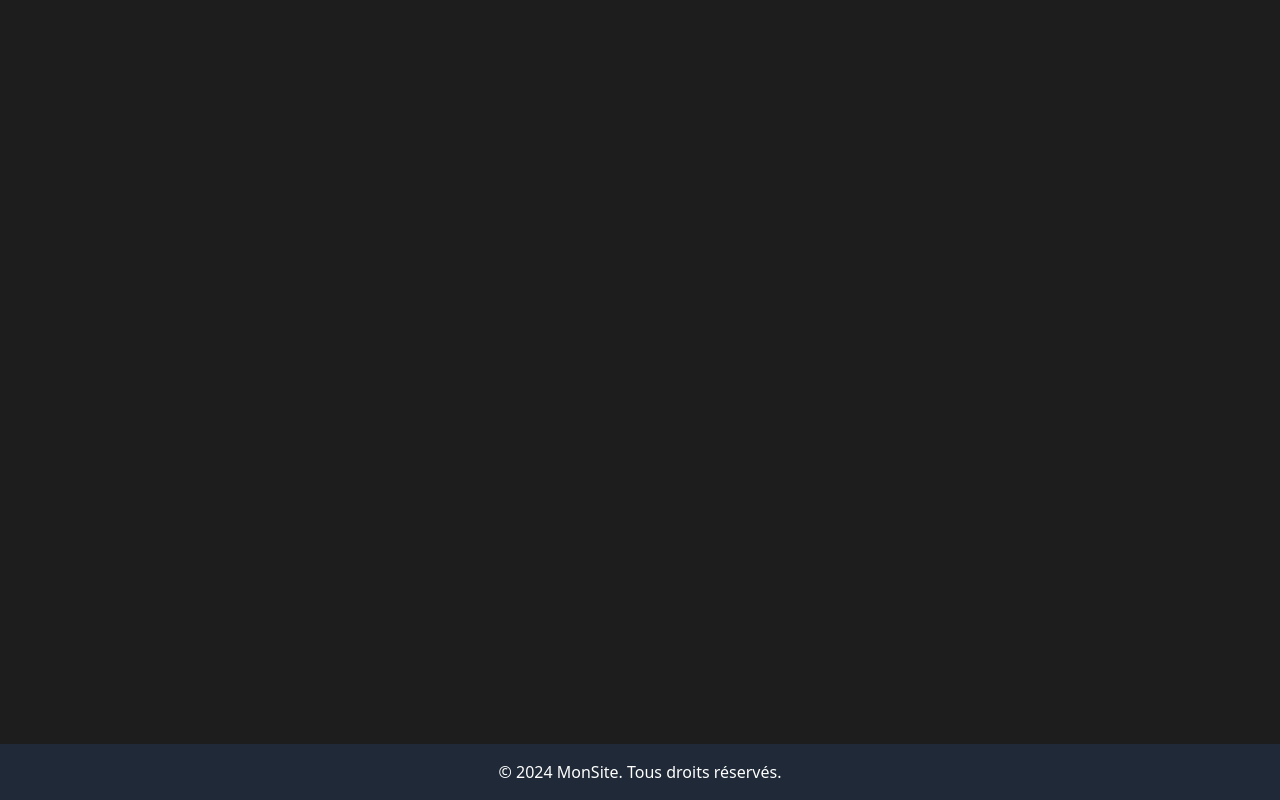
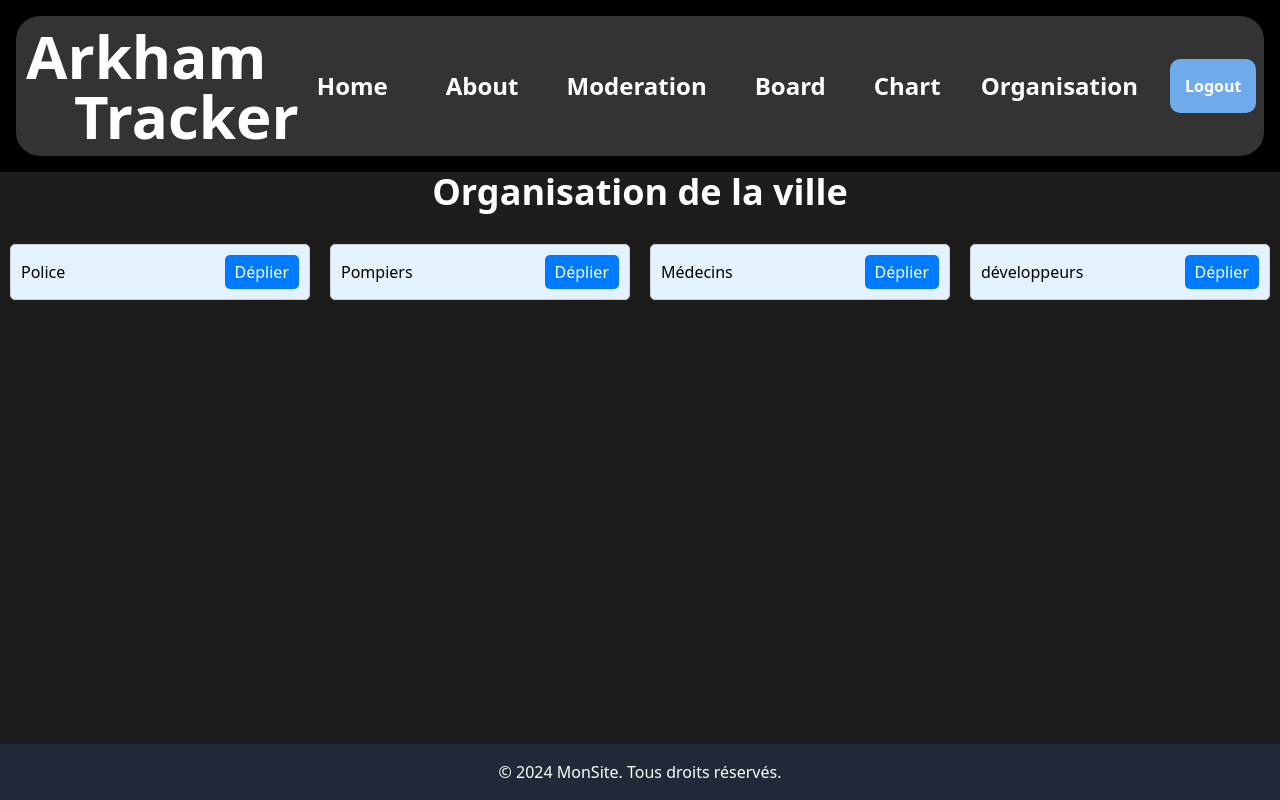
Before and after one commit to amezianechayer/timemanager, a Vue app in the folder frontend/: page /organisation in a window 1280 px wide. Built offline with nearby package versions, Linux system fonts and the light colour scheme; sample sign-in values are in the browser's storage.

Commit message:
new page

```diff
--- a/frontend/src/App.vue
+++ b/frontend/src/App.vue
@@ -19,7 +19,7 @@ export default {
 
 <style>
 html, body {
-  background-color: #1d1d1d !important; /* Background color of the page */
+  background-color: #1d1d1d; /* Background color of the page */
   color: #ffffff !important; /* Text color */
   height: 100%; /* Ensure the body takes the full height of the viewport */
   margin: 0;
--- a/frontend/src/components/HeaderComponent.vue
+++ b/frontend/src/components/HeaderComponent.vue
@@ -13,10 +13,11 @@
         <router-link to="/moderation" class="hover:underline p-2">Moderation</router-link>
         <router-link to="/board" class="hover:underline p-2">Board</router-link>
         <router-link to="/chart" class="hover:underline p-2">Chart</router-link>
+        <router-link to="/organisation">Organisation</router-link>
         <router-link to="/profil">
+
           <img src="@/assets/profil.png" alt="Arkham Tracker Logo" class="w-16 h-16">
         </router-link>
-
       </div>
 
       <button @click="logout" class="logout-button">
@@ -66,19 +67,15 @@ nav a {
 }
 
 button.logout-button {
-  background-color: blue;
-  color: black;
-  font-size: 2xl; /* Same as the categories in the navbar */
+  background-color: #6FABEB;
+  color: white;
+  font-size: 2xl;
   font-weight: bold;
-  padding: 4px;
-  border-radius: xl;
+  padding: 15px;
+  border-radius: 10px;
   z-index: 10;
+
 }
-
-button.logout-button:hover {
-  background-color: #; /* Darker blue for hover effect */
-}
-
 img {
   object-fit: contain; /* Garde la proportion de l'image */
 }
--- a/frontend/src/router/index.js
+++ b/frontend/src/router/index.js
@@ -45,6 +45,11 @@ const routes = [
         path: '/profil',
         component: () => import('@/views/admin /ProfilPage.vue'),
         meta: { requiresAuth: true }
+    },
+    {
+        path: '/organisation',
+        component: () => import('@/views/admin /OrganisationPage.vue'),
+        meta: { requiresAuth: true }
     }
 
 ];
--- a/frontend/src/views/admin /ChartHours.vue
+++ b/frontend/src/views/admin /ChartHours.vue
@@ -8,13 +8,14 @@
       <option v-for="user in users" :key="user.id" :value="user.id">{{ user.username }}</option>
     </select>
 
-    <HeuresChart :chartData="chartData" :options="chartOptions" />
+    <HeuresChart :key="selectedUser" :chartData="chartData" :options="chartOptions" />
+    <p v-if="lastInsertedAt">Dernière date d'insertion : {{ formatDate(lastInsertedAt) }}</p>
 
     <div v-if="clocks.length > 0">
       <h3>Clocks :</h3>
       <ul>
         <li v-for="clock in clocks" :key="clock.id">
-          {{ clock.time }} - {{ clock.user_id }} - {{ clock.status }}
+          {{ clock.time }} - {{ clock.user_id }} - {{ clock.status }} - {{ formatDate(clock.inserted_at) }}
         </li>
       </ul>
     </div>
@@ -39,6 +40,7 @@ export default {
       users: [],
       selectedUser: null,
       clocks: [],
+      lastInsertedAt: null, // Nouveau champ pour stocker la dernière date d'insertion
       chartData: {
         labels: [],  // À remplir dynamiquement
         datasets: [
@@ -62,7 +64,7 @@ export default {
     async fetchUsers() {
       try {
         const response = await axios.get('http://localhost:4000/api/users');
-        this.users = response.data.data; // Mettre à jour la liste des utilisateurs
+        this.users = response.data.data;
       } catch (error) {
         console.error('Erreur lors de la récupération des utilisateurs:', error);
       }
@@ -71,8 +73,13 @@ export default {
       if (this.selectedUser) {
         try {
           const response = await axios.get(`http://localhost:4000/api/clocks/${this.selectedUser}`);
-          console.log('Réponse de l\'API:', response.data); // Debug: Afficher la réponse de l'API
+          console.log('Réponse de l\'API:', response.data);
           this.clocks = response.data.data; // Mettre à jour les clocks
+
+          // Mettre à jour lastInsertedAt
+          if (this.clocks.length > 0) {
+            this.lastInsertedAt = this.clocks[this.clocks.length - 1].inserted_at; // Dernière date d'insertion
+          }
 
           // Mise à jour des données du graphique
           this.updateChartData();
@@ -91,6 +98,11 @@ export default {
         this.chartData.labels = [];
         this.chartData.datasets[0].data = [];
       }
+    },
+    formatDate(dateString) {
+      const options = { year: 'numeric', month: '2-digit', day: '2-digit', hour: '2-digit', minute: '2-digit', second: '2-digit', hour12: false };
+      const date = new Date(dateString);
+      return date.toLocaleString('fr-FR', options); // Formate la date au format français
     }
   }
 };
--- a/frontend/src/views/admin /LoginPage.vue
+++ b/frontend/src/views/admin /LoginPage.vue
@@ -55,7 +55,7 @@ export default {
       }
 
       try {
-        const { data } = await axios.post('http://localhost:4000/api/users/login', {
+        const { data } = await axios.post('http://localhost:4000/api/login', {
           user: {
             email: email.value,
             password: hash_password.value
--- /dev/null
+++ b/frontend/src/views/admin /OrganisationPage.vue
@@ -0,0 +1,165 @@
+<template>
+  <HeaderComponent />
+  <div>
+
+    <section class="organisation">
+      <h1 class="text-4xl font-bold mb-8 text-center">Organisation de la ville</h1>
+
+      <div class="organigramme text-black">
+        <ul class="metiers-container">
+          <li v-for="(metier, indexMetier) in corpsMetiers" :key="metier.nom" class="metier-column">
+            <div @click="toggleMetier(indexMetier)" class="metier text-black">
+              <span>{{ metier.nom }}</span>
+              <button class="toggle-btn text-black" @click.stop="toggleMetier(indexMetier)">
+                {{ metier.expanded ? 'Réduire' : 'Déplier' }}
+              </button>
+            </div>
+
+            <ul v-show="metier.expanded" class="groupes text-black">
+              <li v-for="(groupe, indexGroupe) in metier.groupes" :key="groupe.nom" class="groupe text-black">
+                <div @click="toggleGroupe(indexMetier, indexGroupe)">
+                  <span>{{ groupe.nom }}</span>
+                  <button class="toggle-btn text-black" @click.stop="toggleGroupe(indexMetier, indexGroupe)">
+                    {{ groupe.expanded ? 'Réduire' : 'Déplier' }}
+                  </button>
+                </div>
+
+                <ul v-show="groupe.expanded" class="utilisateurs-list text-black">
+                  <li v-for="utilisateur in groupe.utilisateurs" :key="utilisateur" class="utilisateur text-black">
+                    {{ utilisateur }}
+                  </li>
+                </ul>
+              </li>
+            </ul>
+          </li>
+        </ul>
+      </div>
+    </section>
+  </div>
+</template>
+
+<script>
+import HeaderComponent from "@/components/HeaderComponent.vue";
+
+export default {
+  name: 'OrganisationPage',
+  components: {HeaderComponent},
+  data() {
+    return {
+      corpsMetiers: [
+        {
+          nom: 'Police',
+          expanded: false,
+          groupes: [
+            { nom: 'Groupe 1', expanded: false, utilisateurs: ['John Doe', 'Jane Smith', 'Jim Brown'] },
+            { nom: 'Groupe 2', expanded: false, utilisateurs: ['Mike Johnson', 'Alice Blue'] },
+            { nom: 'Groupe 3', expanded: false, utilisateurs: ['Bob Green', 'Samantha White'] },
+          ],
+        },
+        {
+          nom: 'Pompiers',
+          expanded: false,
+          groupes: [
+            { nom: 'Groupe A', expanded: false, utilisateurs: ['Tom Cruise', 'Elena Black'] },
+            { nom: 'Groupe B', expanded: false, utilisateurs: ['Sarah Connor', 'Rick Sanchez'] },
+          ],
+        },
+        {
+          nom: 'Médecins',
+          expanded: false,
+          groupes: [
+            { nom: 'Groupe X', expanded: false, utilisateurs: ['Greg House', 'Meredith Grey'] },
+            { nom: 'Groupe Y', expanded: false, utilisateurs: ['John Carter', 'Lucy Knight'] },
+          ],
+        },
+        {
+          nom: 'développeurs',
+          expanded: false,
+          groupes: [
+            { nom: 'Groupe A', expanded: false, utilisateurs: ['Tom Cruise', 'Elena Black'] },
+            { nom: 'Groupe B', expanded: false, utilisateurs: ['Sarah Connor', 'Rick Sanchez'] },
+          ],
+        },
+      ],
+    };
+  },
+  methods: {
+    toggleMetier(indexMetier) {
+      this.corpsMetiers[indexMetier].expanded = !this.corpsMetiers[indexMetier].expanded;
+    },
+    toggleGroupe(indexMetier, indexGroupe) {
+      this.corpsMetiers[indexMetier].groupes[indexGroupe].expanded = !this.corpsMetiers[indexMetier].groupes[indexGroupe].expanded;
+    },
+  },
+};
+</script>
+
+<style scoped>
+/* Styles pour l'organigramme avec mise en page en colonnes */
+.organigramme {
+  display: flex;
+  justify-content: center;
+}
+
+.metiers-container {
+  display: flex;
+  justify-content: space-around;
+  width: 100%;
+}
+
+.metier-column {
+  flex: 1;
+  margin: 0 10px;
+  text-align: center;
+}
+
+.metier, .groupe {
+  display: flex;
+  justify-content: space-between;
+  align-items: center;
+  border: 1px solid #ccc;
+  padding: 10px;
+  border-radius: 5px;
+  background-color: #f9f9f9;
+  cursor: pointer;
+  margin-bottom: 10px;
+}
+
+.metier {
+  background-color: #e3f2fd;
+}
+
+.groupe {
+  background-color: #f1f8e9;
+}
+
+.utilisateurs-list {
+  list-style-type: none;
+  padding-left: 20px;
+}
+
+.utilisateur {
+  background-color: #c8e6c9;
+  padding: 10px;
+  margin: 5px 0;
+  border-radius: 5px;
+}
+
+.toggle-btn {
+  background-color: #007BFF;
+  color: white;
+  border: none;
+  padding: 5px 10px;
+  border-radius: 5px;
+  cursor: pointer;
+}
+
+.toggle-btn:hover {
+  background-color: #0056b3;
+}
+
+/* Organisation des colonnes pour que chaque métier prenne seulement 1/3 */
+.metier-column {
+  max-width: 30%;
+}
+</style>
```
Also changed, not shown: frontend/src/components/HeuresChart.vue (line endings or trailing spaces).
